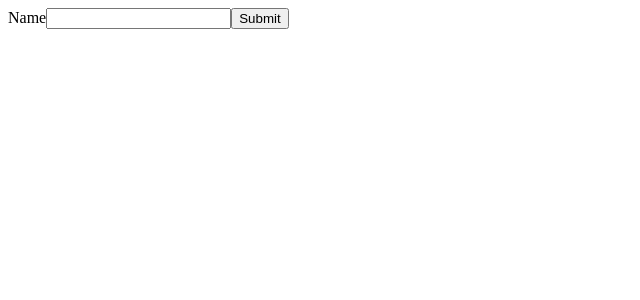
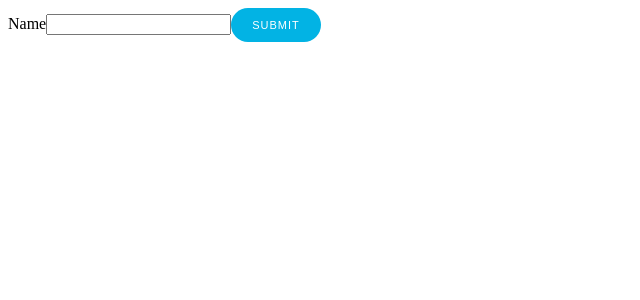
Before and after one commit to dlouise64/milly, a React (Create React App) app: page / in a window 1280 px wide. Shown: the top 300 px of the page, without its empty margins (0-640 px from the left). Built offline with nearby package versions, Linux system fonts and the light colour scheme.

Commit message:
Button component

```diff
--- a/package.json
+++ b/package.json
@@ -5,7 +5,8 @@
   "dependencies": {
     "react": "^16.12.0",
     "react-dom": "^16.12.0",
-    "react-scripts": "3.2.0"
+    "react-scripts": "3.2.0",
+    "styled-components": "^4.4.1"
   },
   "scripts": {
     "start": "react-scripts start",
--- a/src/App.jsx
+++ b/src/App.js
@@ -1,4 +1,5 @@
 import React, { useState } from 'react'
+import Button from './components/button/button'
 
 function App() {
 	const [name, setName] = useState(null)
@@ -20,7 +21,7 @@ function App() {
 					Name
 					<input type="text" onChange={handleChange} />
 				</label>
-				<button type="submit">Submit</button>
+				<Button type="submit">Submit</Button>
 			</form>
 			{show && <h1>Hello {name} :-)</h1>}
 		</div>
--- /dev/null
+++ b/src/components/button/button.js
@@ -0,0 +1,6 @@
+import React from 'react'
+import { ButtonWrapper } from './styled-button'
+
+export default function Button({ children }) {
+	return <ButtonWrapper>{children}</ButtonWrapper>
+}
--- /dev/null
+++ b/src/components/button/styled-button.js
@@ -0,0 +1,25 @@
+import styled from 'styled-components'
+
+export const ButtonWrapper = styled.button`
+	&:hover {
+		cursor: pointer;
+		border: ${props =>
+			props.success
+				? '0.0625rem solid #75a839'
+				: '0.0625rem solid transparent'};
+		background: ${props => (props.success ? '#75a839' : '#028bb1')};
+		color: ${props => (props.bordered ? '#fff' : '#fff')};
+	}
+	border: ${props =>
+		props.success ? '0.0625rem solid #8bc34a' : '0.0625rem solid transparent'};
+	padding: ${props =>
+		props.size === 'lg' ? '0.875rem 2.125rem' : '0.625rem 1.25rem'};
+	text-transform: uppercase;
+	border-radius: ${props => (props.size === 'lg' ? '1.5625rem' : '1.0625rem')};
+
+	background: ${props => (props.success ? '#8bc34a' : '#02b3e4')};
+	font-size: ${props => (props.size === 'lg' ? '0.875rem' : '0.6875rem')};
+	font-weight: 500;
+	letter-spacing: 0.0625rem;
+	color: ${props => (!props.bordered ? '#fff' : '#02b3e4')};
+`
```
Also changed, not shown: 1 other file (tests, documents, lock files or other folders).
